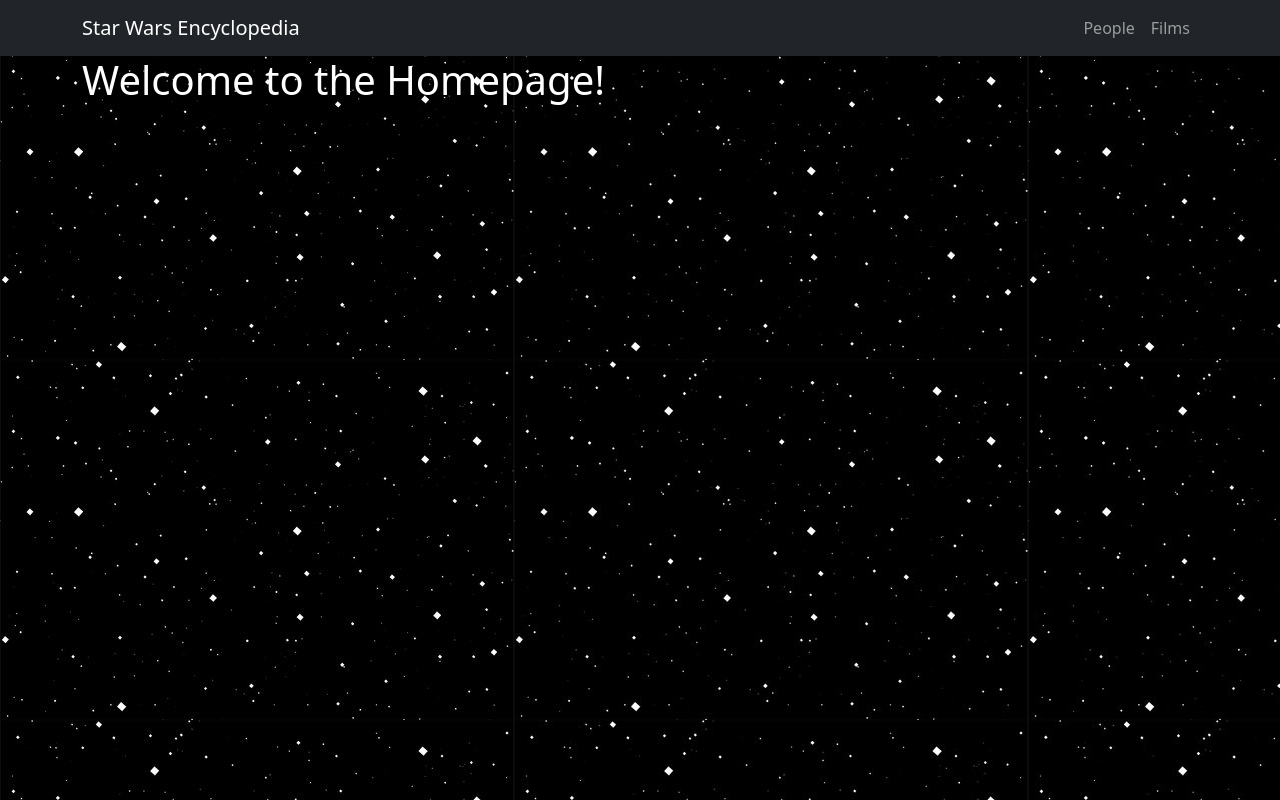
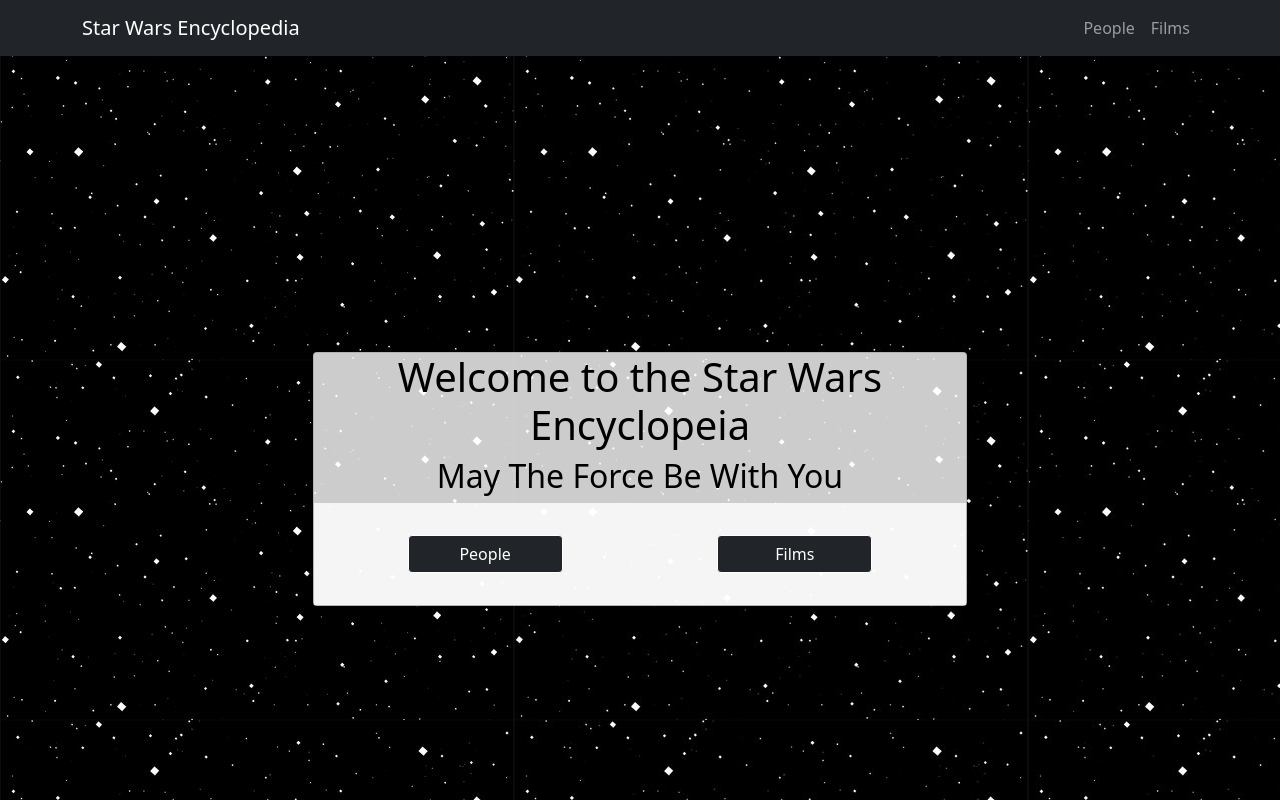
Before and after one commit to robkarrr/StarWars-Encyclopedia, a React (Create React App) app: page / in a window 1280 px wide. Built offline with nearby package versions, Linux system fonts and the light colour scheme.

Commit message:
Fixed the homepage and some css to it

```diff
--- a/src/App.css
+++ b/src/App.css
@@ -3,6 +3,23 @@
   color: white ;
 }
 
+.home-page{
+  height: 50vh;
+  width: 60%;
+  margin:auto;
+  align-content: center;
+  margin-top: 20%;
+}
+
+.home-page-buttons{
+  display: flex;
+  justify-content: space-around;
+  background-color: rgba(255, 255, 255, 0.8);
+}
+
+.home-page div{
+  background-color: rgba(255, 255, 255, 0.8);
+}
 
 .PageButton-wrapper{
   justify-content: space-between;
--- a/src/components/Film.jsx
+++ b/src/components/Film.jsx
@@ -47,8 +47,8 @@
             <Card.Body>
             <Card.Title as="h1">{film.title}</Card.Title>
             <hr />
+                <h4>Description</h4>
             <Card.Text>
-                <h4>Description</h4>
                 {film.opening_crawl}
             </Card.Text>
 
--- a/src/pages/HomePage.jsx
+++ b/src/pages/HomePage.jsx
@@ -1,10 +1,27 @@
     import React from 'react'
-
+    import {Card, Button} from 'react-bootstrap'
+    import { Link } from 'react-router-dom'
     const HomePage = () => {
     return (
-        <div>
-            <h1>Welcome to the Homepage!</h1>
-        </div>
+        <>
+            <div className="home-page">
+                <Card className="text-center">
+                    <Card.Title as ="h1">Welcome to the Star Wars Encyclopeia</Card.Title>
+                    <Card.Text as ="h2">
+                        May The Force Be With You
+                    </Card.Text>
+                    <Card.Body className="home-page-buttons">
+                        <Button as={Link} to={`/people`} className="back col-3 btn-dark">
+                            People
+                        </Button>
+
+                        <Button as={Link} to={`/films`} className="back col-3 btn-dark">
+                            Films
+                        </Button>
+                    </Card.Body>
+                </Card>
+            </div>
+        </>
     )
     }
 
```
